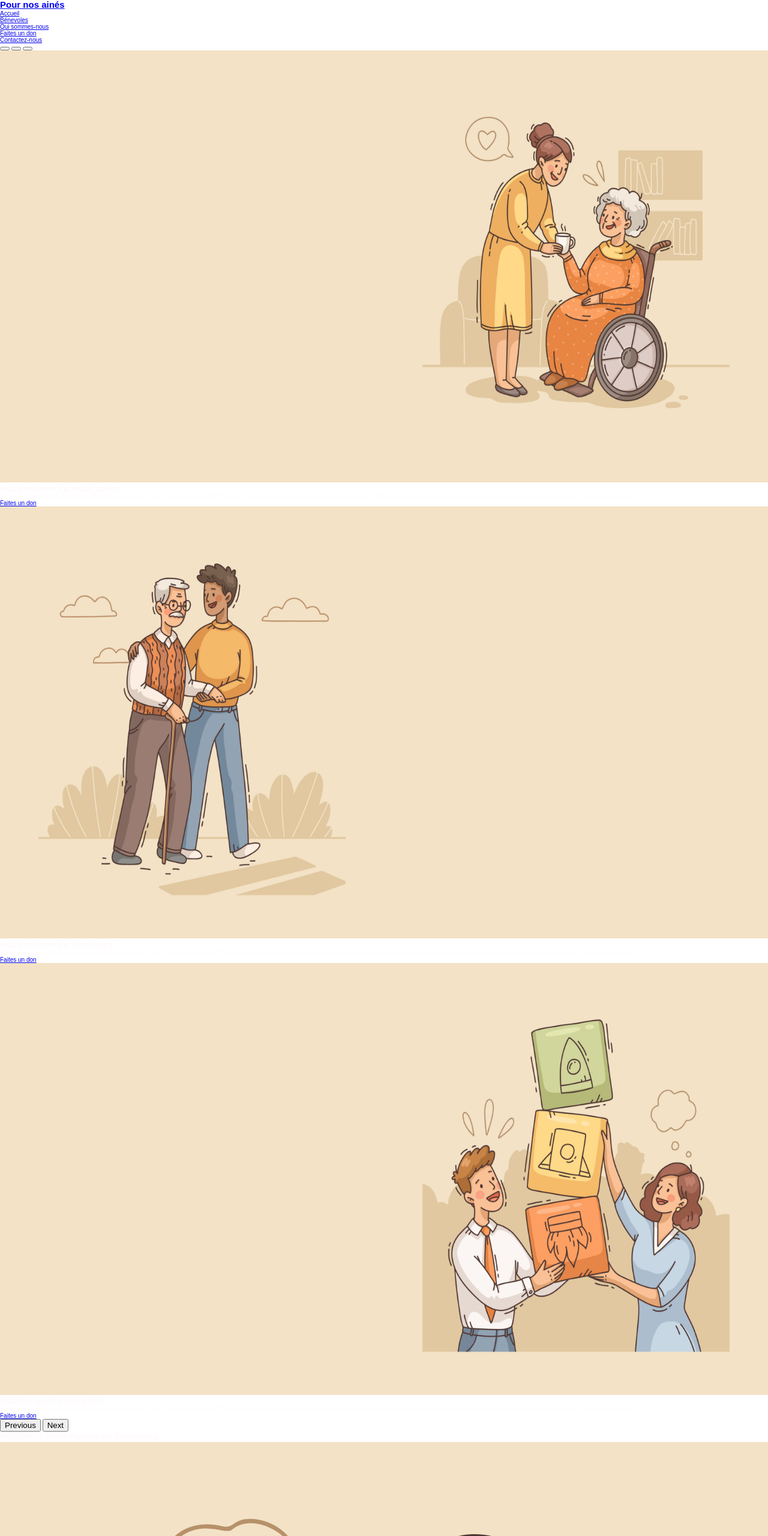
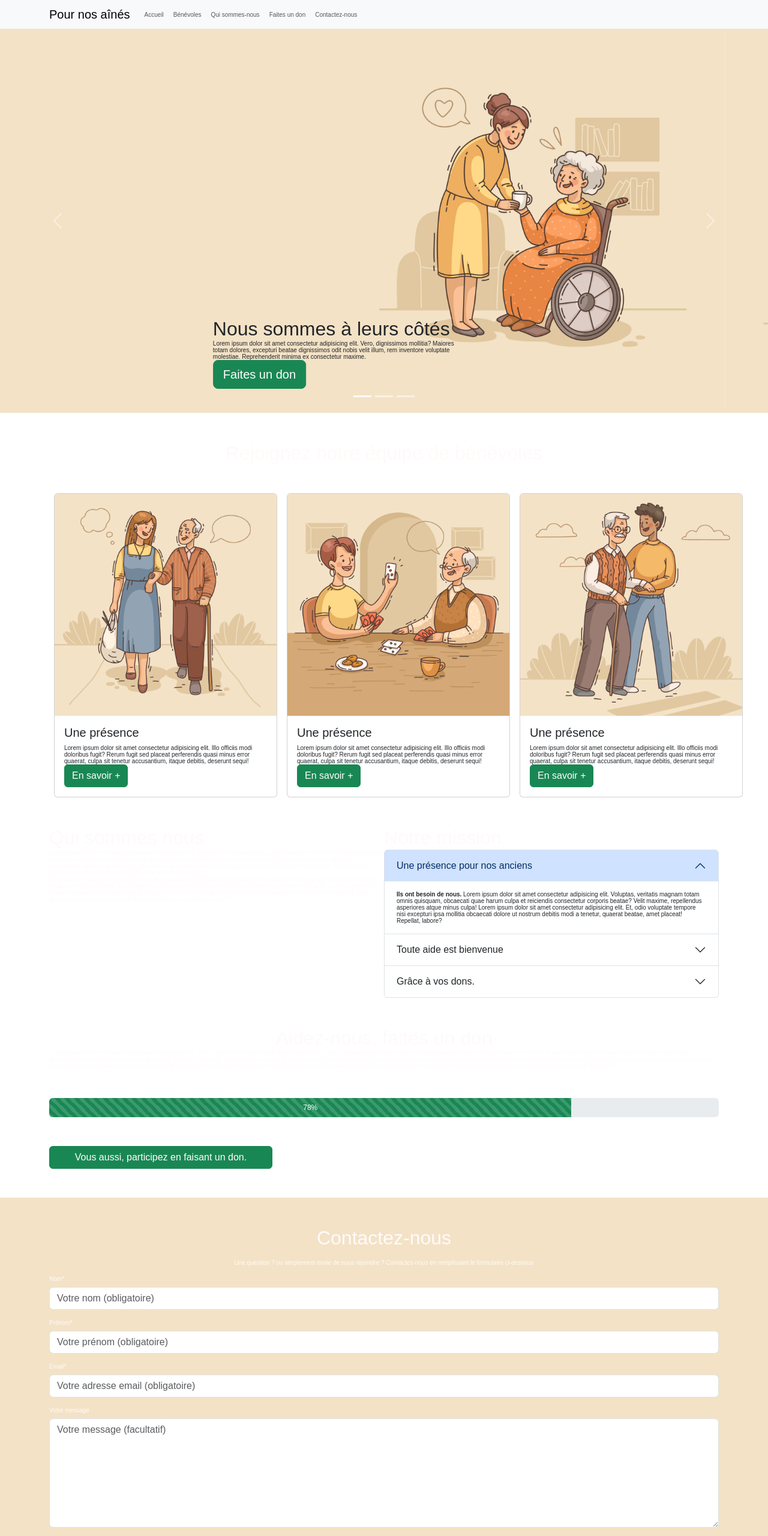
Before and after one commit to Baha-Abdelatif/DRAFT-ECF_HTML-CSS, a plain HTML site: page index.html in a window 1280 px wide. Shown: the top 2560 px of the page at 60% size. Drawn offline with nearby package versions, Linux system fonts and the light colour scheme; files that its build step writes are made by us from their sources.

Commit message:
Ajout de Bootstrap pour faciliter la gestion du responsive et des animations

```diff
--- a/index.html
+++ b/index.html
@@ -80,6 +80,12 @@
     type="image/png"
   >
   <link
+    href="https://cdn.jsdelivr.net/npm/bootstrap@5.3.0/dist/css/bootstrap.min.css"
+    rel="stylesheet"
+    integrity="sha384-9ndCyUaIbzAi2FUVXJi0CjmCapSmO7SnpJef0486qhLnuZ2cdeRhO02iuK6FUUVM"
+    crossorigin="anonymous"
+  >
+  <link
     rel="stylesheet"
     href="./styles/styles.css"
   >
@@ -87,25 +93,31 @@
 
 <body>
   <header>
-    <nav
-      class="navbar navbar-expand-lg bg-body-tertiary rounded  justify-content-lg-center"
-      aria-label="navbar"
+    <nav class="navbar navbar-expand-lg navbar-light bg-light">
+      <div class="container">
+        <a
+          class="navbar-brand"
+          href="#"
+        >Pour nos aînés</a>
+        <button
+          class="navbar-toggler"
+          type="button"
+          data-bs-toggle="collapse"
+          data-bs-target="#navbarNav"
+          aria-controls="navbarNav"
+          aria-expanded="false"
+          aria-label="Toggle navigation"
         >
+          <span class="navbar-toggler-icon"></span>
+        </button>
         <div
-        class="container"
-        my-5
+          class="collapse navbar-collapse"
+          id="navbarNav"
         >
-        <h1>
-          <a
-            class="navbar-brand me-0"
-            href="#"
-          >Pour nos ainés</a>
-        </h1>
-        <ul class="navbar-nav col-8 justify-content-lg-between">
+          <ul class="navbar-nav">
             <li class="nav-item">
               <a
-              class="nav-link active"
-              aria-current="page"
+                class="nav-link"
                 href="#Navbar"
               >Accueil</a>
             </li>
@@ -113,7 +125,7 @@
               <a
                 class="nav-link"
                 href="#Benevoles"
-            >Bénevoles</a>
+              >Bénévoles</a>
             </li>
             <li class="nav-item">
               <a
@@ -135,12 +147,12 @@
             </li>
           </ul>
         </div>
+      </div>
     </nav>
     <div
       id="myCarousel"
-      class="carousel slide mb-6"
-      data-bs-theme="dark"
-      height="720px"
+      class="carousel slide"
+      data-bs-ride="carousel"
     >
       <div class="carousel-indicators">
         <button
@@ -164,88 +176,61 @@
           aria-label="Slide 3"
         ></button>
       </div>
-      <div class="carousel-inner col-12">
-
+      <div class="carousel-inner">
         <div class="carousel-item active">
           <img
             src="./assets/img/Slide_1.png"
             alt="helping"
-            height="720px"
-            width="100%"
-            class="bd-placeholder-img"
-            aria-hidden="true"
-            focusable="false"
+            class="d-block w-100"
+            height="auto"
           >
-          <div
-            class="container"
-            my-5
-          >
-            <div class="carousel-caption text-start text-dark col-4">
+          <div class="carousel-caption text-start text-dark col-md-4 mx-auto">
             <h2>Nous sommes à leurs côtés</h2>
-              <p>Lorem ipsum dolor sit amet consectetur
-                adipisicing elit. Vero, dignissimos mollitia? Maiores totam
-                dolores, excepturi beatae dignissimos odit nobis velit illum,
-                rem inventore voluptate molestiae. Reprehenderit minima ex
-                consectetur maxime.</p>
+            <p>Lorem ipsum dolor sit amet consectetur adipisicing elit. Vero,
+              dignissimos mollitia? Maiores totam dolores, excepturi beatae
+              dignissimos odit nobis velit illum, rem inventore voluptate
+              molestiae. Reprehenderit minima ex consectetur maxime.</p>
             <p><a
                 class="btn btn-lg btn-success"
                 href="#"
               >Faites un don</a></p>
           </div>
         </div>
-        </div>
         <div class="carousel-item">
           <img
             src="./assets/img/Slide_2.png"
             alt="helping"
-            height="720px"
-            width="100%"
-            class="bd-placeholder-img"
-            aria-hidden="true"
-            focusable="false"
+            class="d-block w-100"
+            height="auto"
           >
           <div
-            class="container"
-            my-5
-          >
-            <div
-              class="carousel-caption text-end text-dark col-4"
-              style="right:15%; left:unset;"
+            class="carousel-caption text-end text-dark col-md-4 mx-auto"
+            style="right: 15%; left: unset;"
           >
             <h2>Nous sommes à vos côtés</h2>
-              <p>Lorem ipsum dolor sit amet consectetur
-                adipisicing elit. Vero, dignissimos mollitia? Maiores totam
-                dolores, excepturi beatae dignissimos odit nobis velit illum,
-                rem inventore voluptate molestiae. Reprehenderit minima ex
-                consectetur maxime.</p>
+            <p>Lorem ipsum dolor sit amet consectetur adipisicing elit. Vero,
+              dignissimos mollitia? Maiores totam dolores, excepturi beatae
+              dignissimos odit nobis velit illum, rem inventore voluptate
+              molestiae. Reprehenderit minima ex consectetur maxime.</p>
             <p><a
                 class="btn btn-lg btn-success"
                 href="#"
               >Faites un don</a></p>
           </div>
         </div>
-        </div>
         <div class="carousel-item">
           <img
             src="./assets/img/Slide_3.png"
             alt="helping"
-            height="720px"
-            width="100%"
-            class="bd-placeholder-img"
-            aria-hidden="true"
-            focusable="false"
+            class="d-block w-100"
+            height="auto"
           >
-          <div
-            class="container"
-            my-5
-          >
-            <div class="carousel-caption text-start text-dark col-4">
+          <div class="carousel-caption text-start text-dark col-md-4 mx-auto">
             <h2>Ils/elles sont à nos côtés</h2>
-              <p>Lorem ipsum dolor sit amet consectetur
-                adipisicing elit. Vero, dignissimos mollitia? Maiores totam
-                dolores, excepturi beatae dignissimos odit nobis velit illum,
-                rem inventore voluptate molestiae. Reprehenderit minima ex
-                consectetur maxime.</p>
+            <p>Lorem ipsum dolor sit amet consectetur adipisicing elit. Vero,
+              dignissimos mollitia? Maiores totam dolores, excepturi beatae
+              dignissimos odit nobis velit illum, rem inventore voluptate
+              molestiae. Reprehenderit minima ex consectetur maxime.</p>
             <p><a
                 class="btn btn-lg btn-success"
                 href="#"
@@ -254,11 +239,11 @@
         </div>
       </div>
 
-      </div>
-      <button
+
+      <a
         class="carousel-control-prev"
-        type="button"
-        data-bs-target="#myCarousel"
+        href="#myCarousel"
+        role="button"
         data-bs-slide="prev"
       >
         <span
@@ -266,11 +251,11 @@
           aria-hidden="true"
         ></span>
         <span class="visually-hidden">Previous</span>
-      </button>
-      <button
+      </a>
+      <a
         class="carousel-control-next"
-        type="button"
-        data-bs-target="#myCarousel"
+        href="#myCarousel"
+        role="button"
         data-bs-slide="next"
       >
         <span
@@ -278,9 +263,10 @@
           aria-hidden="true"
         ></span>
         <span class="visually-hidden">Next</span>
-      </button>
+      </a>
     </div>
   </header>
+
   <main>
     <section
       id="Benevoles"
@@ -698,6 +684,11 @@
       </form>
     </div>
   </footer>
+  <script
+    src="https://cdn.jsdelivr.net/npm/bootstrap@5.3.0/dist/js/bootstrap.bundle.min.js"
+    integrity="sha384-geWF76RCwLtnZ8qwWowPQNguL3RmwHVBC9FhGdlKrxdiJJigb/j/68SIy3Te4Bkz"
+    crossorigin="anonymous"
+  ></script>
 </body>
 
 </html>
```
Lines whose indentation alone changed are shown as unchanged.
